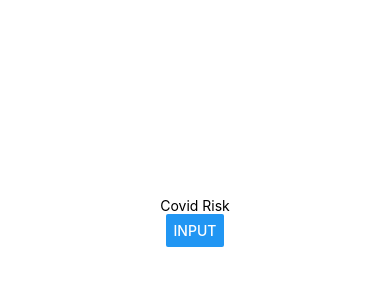
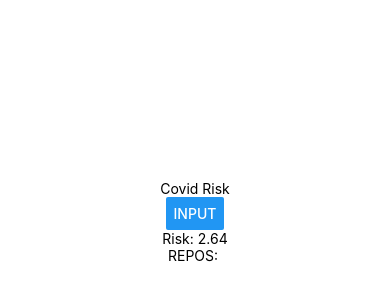
Before and after one commit to ananyaseelam/covidRisk, a React Native app: screen / in a window 390 px wide. Shown: the part 200-500 px from the top of the page. Built offline with nearby package versions, Linux system fonts and the light colour scheme; no server answers.

Commit message:
Update App.js

```diff
--- a/App.js
+++ b/App.js
@@ -2,6 +2,8 @@ import React from 'react';
 import { StyleSheet, Text, View, Button, Alert } from 'react-native';
 import {Constants} from 'expo';
 import LocationForm from './LocationForm'
+import RiskInput from './RiskInput'
+import ApiPractice from './ApiPractice'
 
 export default class App extends React.Component {
   state={
@@ -22,7 +24,10 @@ export default class App extends React.Component {
           title="Input"
           onPress = {this.showForm}
         />
+        <RiskInput/>
+        <ApiPractice/>
       </View>
+
     );
   }
 }
```
